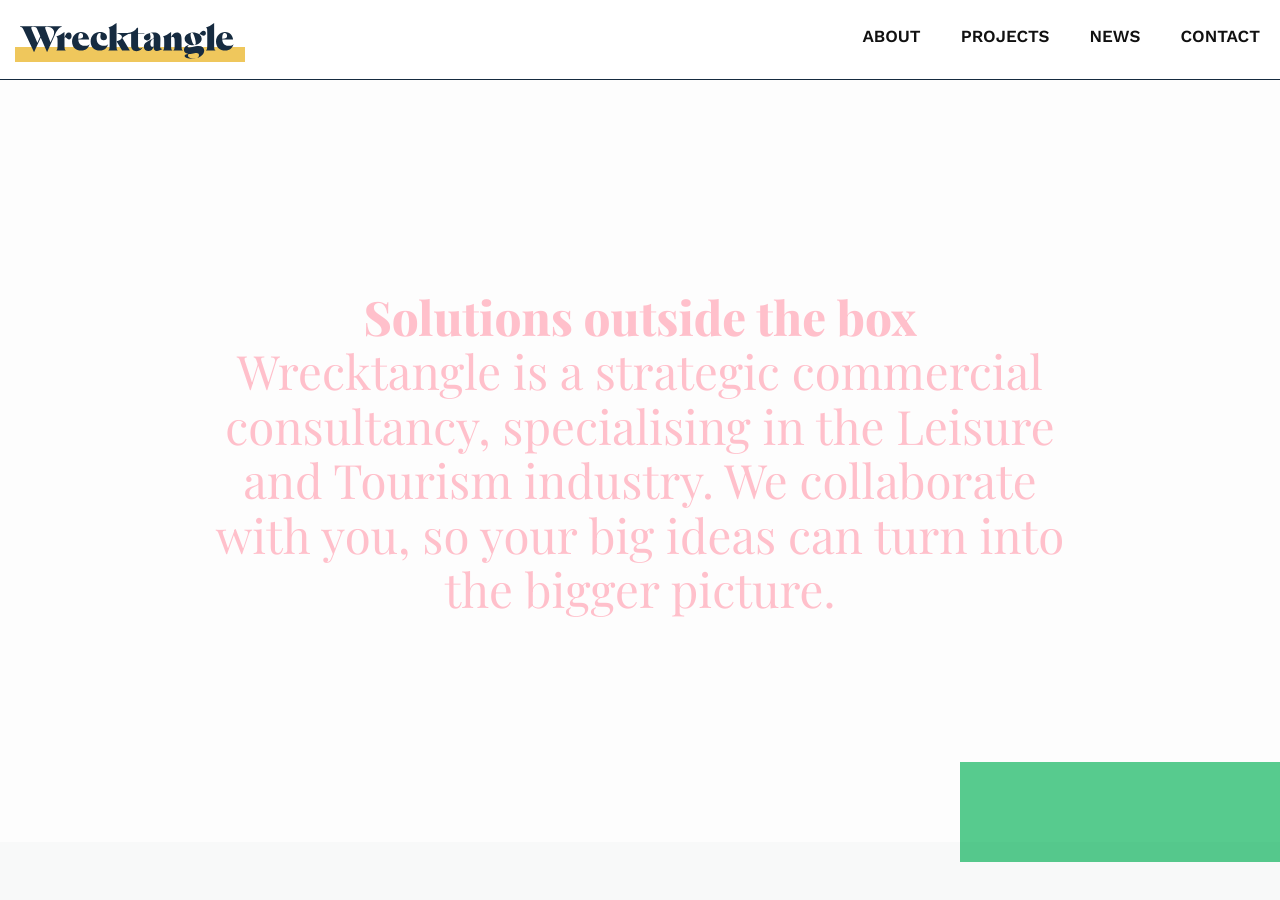
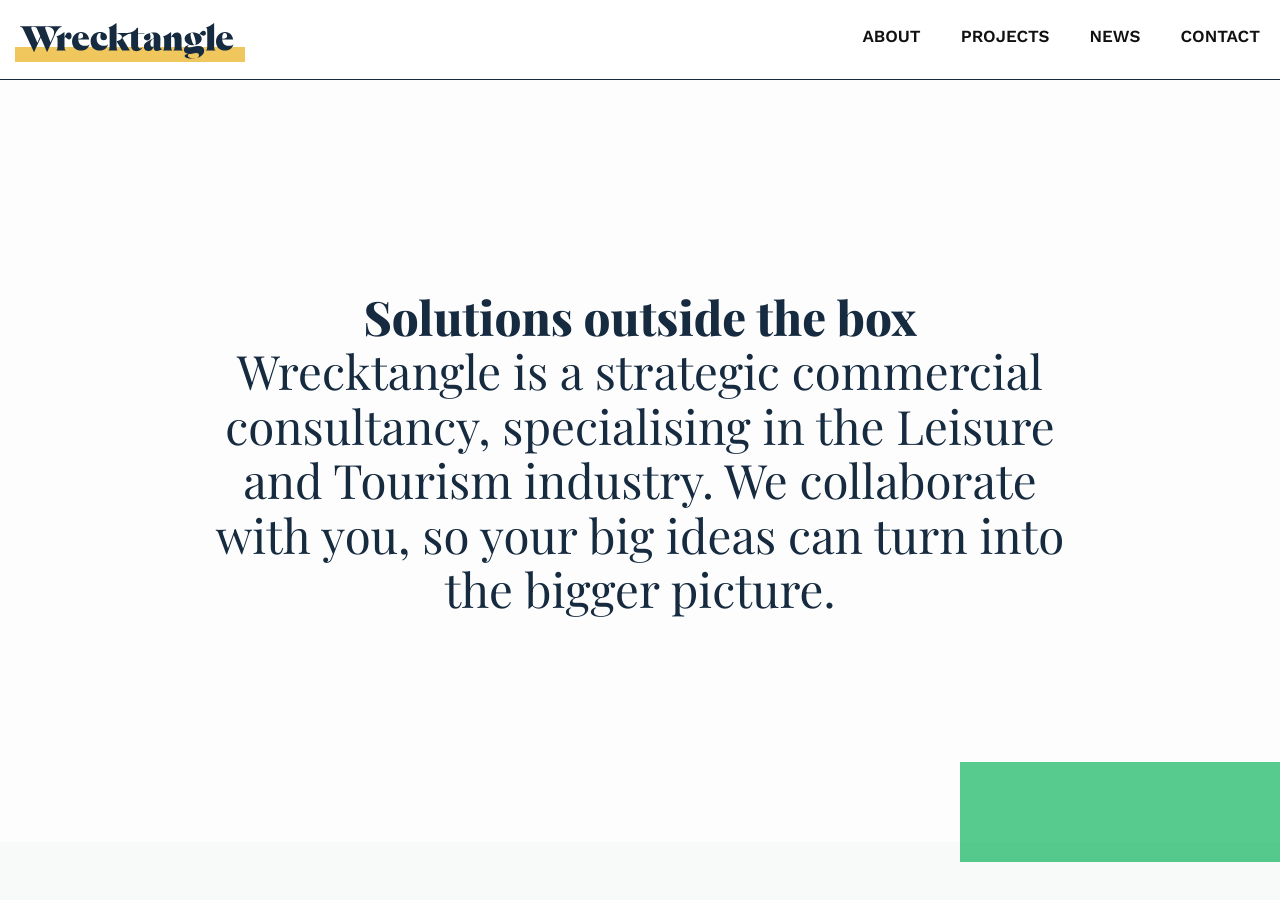
Before and after one commit to HarryFischer/wrecktangle, a Jekyll site: the page built from index.markdown, in a window 1280 px wide and 900 px high. Built offline with Jekyll 4.4.1, drawn with Linux system fonts in a browser that asks for light colours.

Commit message:
remove pink

```diff
--- a/_sass/styles/_intro.scss
+++ b/_sass/styles/_intro.scss
@@ -6,7 +6,6 @@
         padding: 0;
         h1, h3 {
             font-size: 3.7vw;
-            color: pink;
         }
     }
     h1, h3 {
```
